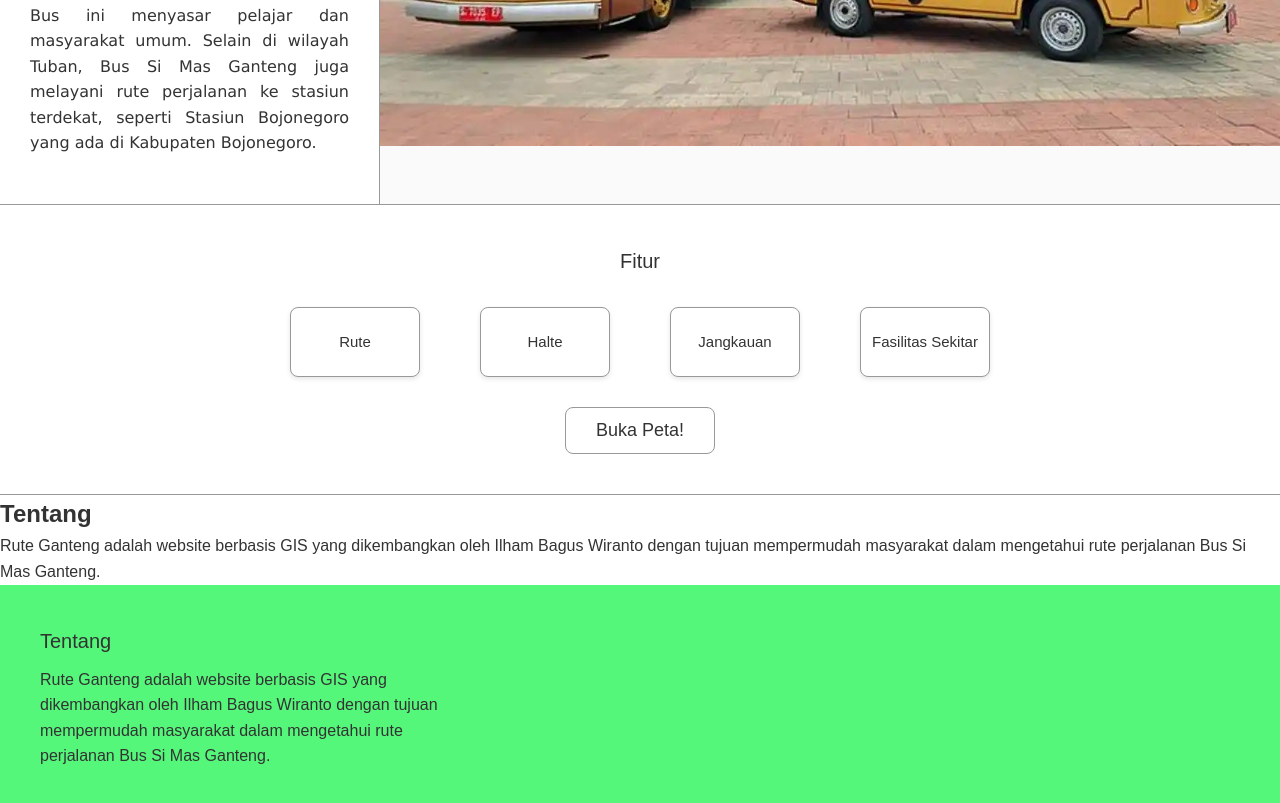
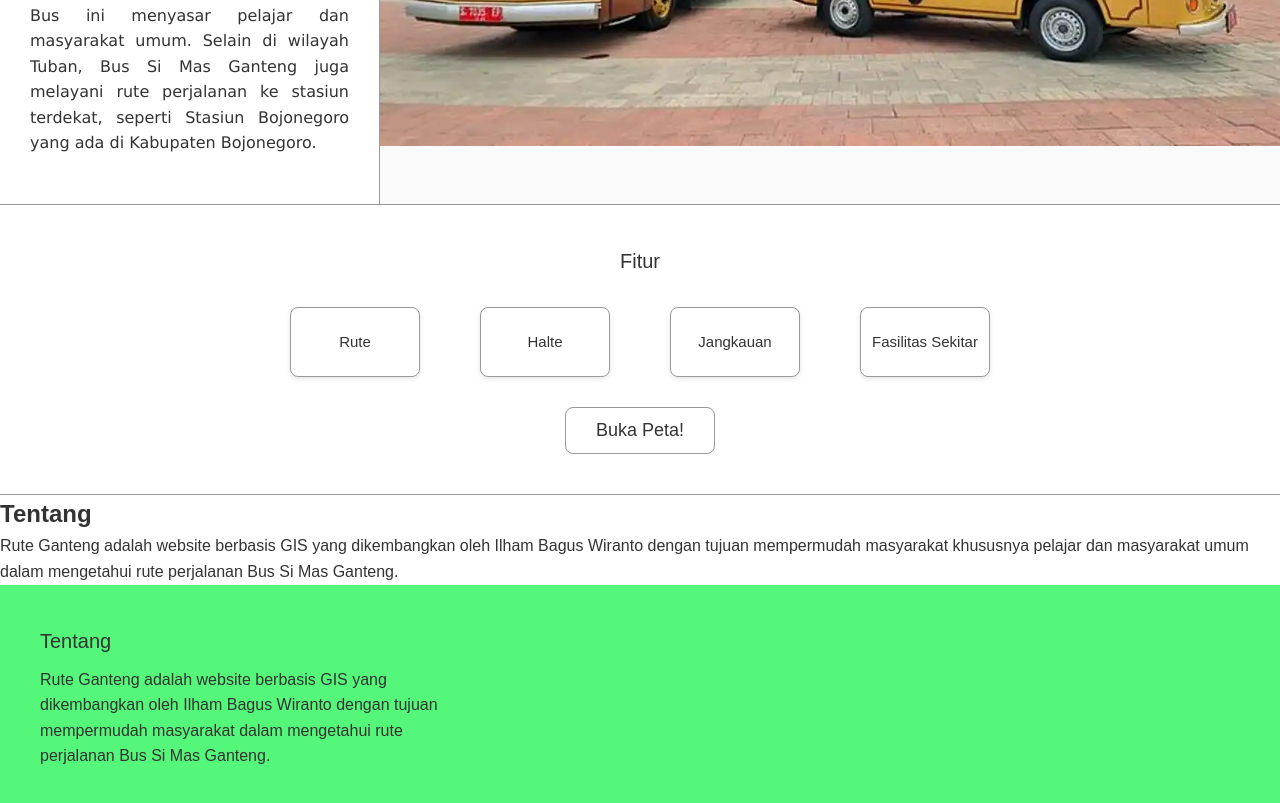
Before and after one commit to ilhambewe/Final-Rute-Ganteng, a plain HTML site: page landing page.html in a window 1280 px wide. Shown: the part 504-1307 px from the top of the page. Drawn offline with Linux system fonts and the light colour scheme.

Commit message:
start project

```diff
--- a/landing page.html
+++ b/landing page.html
@@ -208,7 +208,7 @@
     <section class="Tentang">
         <div class="Tentang-text">
             <h2>Tentang</h2>
-            <p>Rute Ganteng adalah website berbasis GIS yang dikembangkan oleh Ilham Bagus Wiranto dengan tujuan mempermudah masyarakat dalam mengetahui rute perjalanan Bus Si Mas Ganteng.</p>
+            <p>Rute Ganteng adalah website berbasis GIS yang dikembangkan oleh Ilham Bagus Wiranto dengan tujuan mempermudah masyarakat khususnya pelajar dan masyarakat umum dalam mengetahui rute perjalanan Bus Si Mas Ganteng.</p>
     </section>
     <footer>
         <h3>Tentang</h3>
```
Also changed, not shown: map dummy.jpg (deleted), 1 other file.
